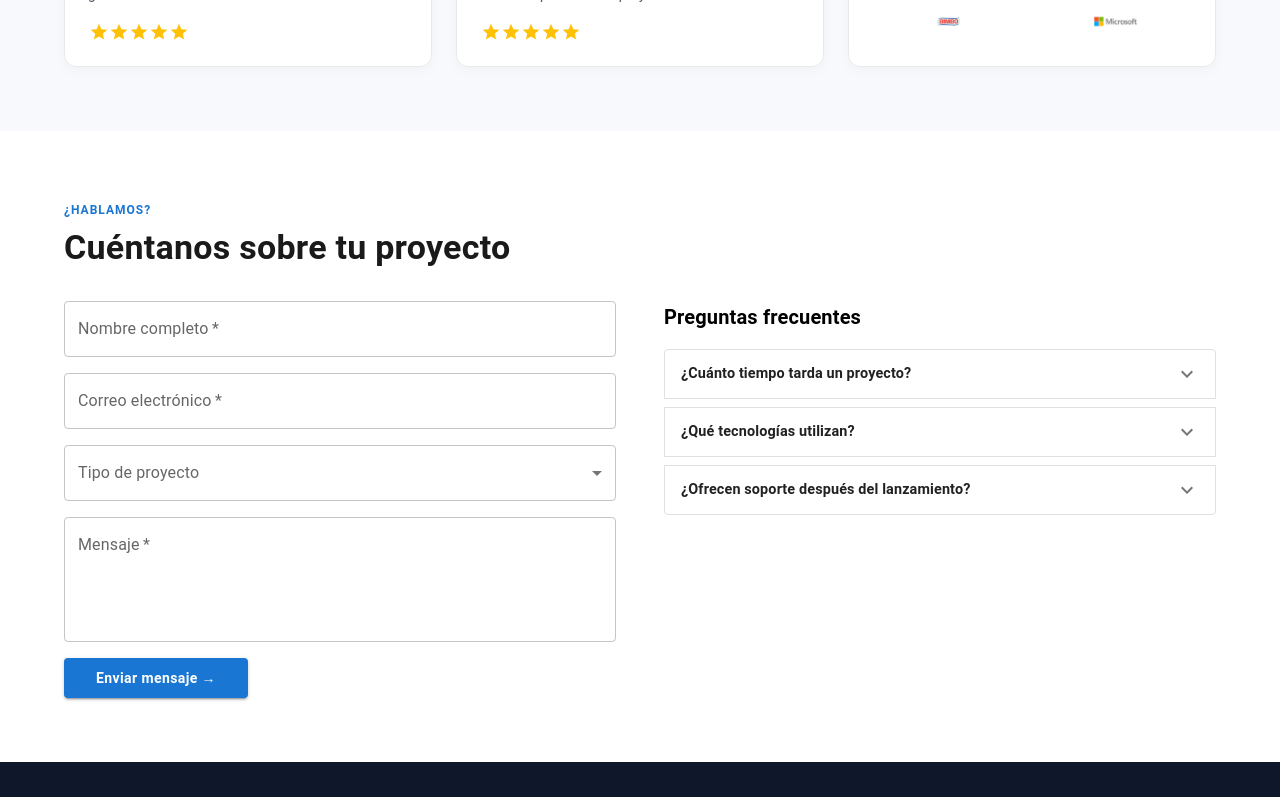
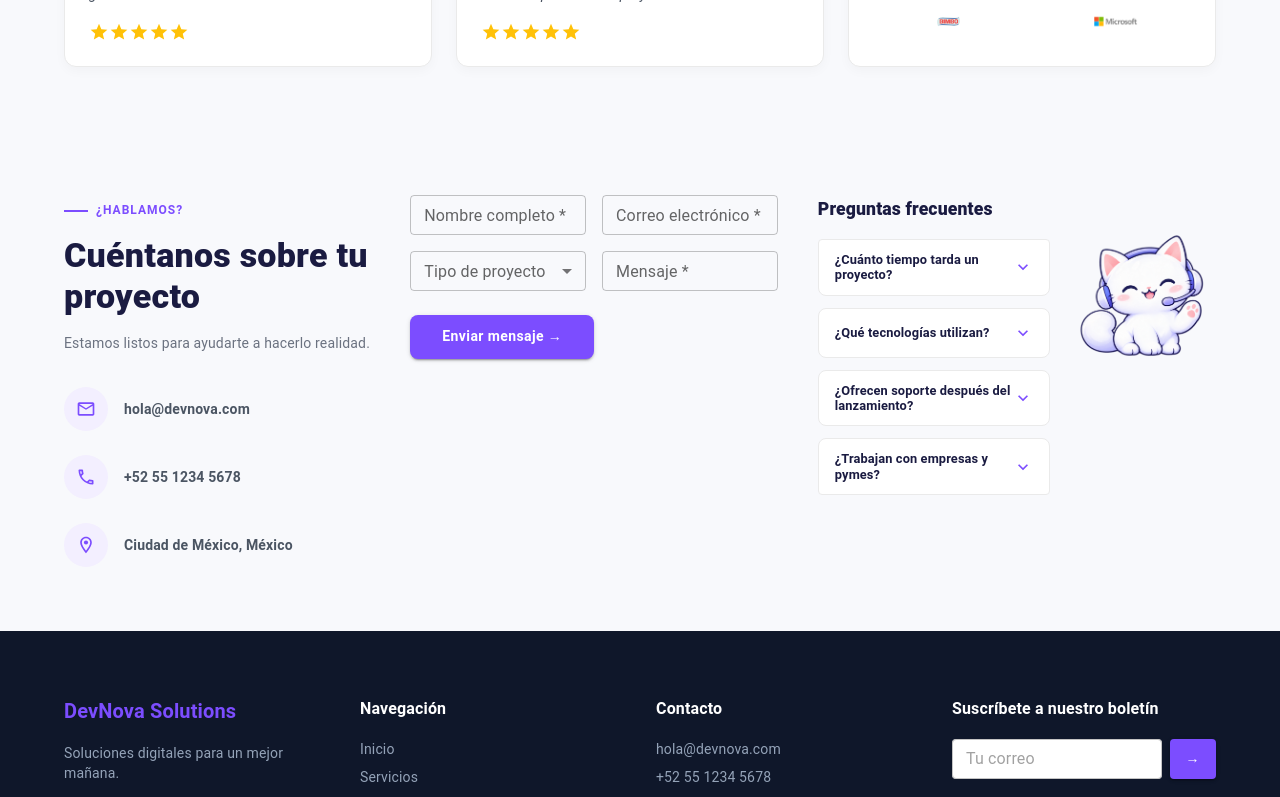
Before and after one commit to jessicahernandezt/dev-nova-solutions, a React (Vite) app: page /servicios in a window 1280 px wide. Shown: the part 3300-4097 px from the top of the page. Built offline with nearby package versions, Linux system fonts and the light colour scheme.

Commit message:
style: contacto actulizado

```diff
--- a/src/components/Contact.jsx
+++ b/src/components/Contact.jsx
@@ -1,45 +1,153 @@
 import { Box, Container, Typography, TextField, Button, Accordion, AccordionSummary, AccordionDetails } from '@mui/material';
 import ExpandMoreIcon from '@mui/icons-material/ExpandMore';
+import EmailOutlinedIcon from '@mui/icons-material/EmailOutlined';
+import PhoneOutlinedIcon from '@mui/icons-material/PhoneOutlined';
+import LocationOnOutlinedIcon from '@mui/icons-material/LocationOnOutlined';
 
 function Contact() {
   return (
-    <Container maxWidth="lg" sx={{ py: 8 }}>
-      <Typography variant="overline" sx={{ color: 'primary.main', fontWeight: 700 }}>¿HABLAMOS?</Typography>
-      <Typography variant="h4" sx={{ fontWeight: 700, color: '#1a1a1a', mb: 4 }}>Cuéntanos sobre tu proyecto</Typography>
+    <Box sx={{ backgroundColor: '#F8F9FC', py: 8 }}>
+      <Container maxWidth="lg">
 
-      <Box sx={{ display: 'grid', gridTemplateColumns: { xs: '1fr', md: '1fr 1fr' }, gap: 6 }}>
+        <Box sx={{ display: 'grid', gridTemplateColumns: { xs: '1fr', md: '1fr 1.2fr 1.3fr' }, gap: 5, alignItems: 'start' }}>
+
+          <Box>
+            <Box sx={{ display: 'flex', alignItems: 'center', gap: 1, mb: 1 }}>
+              <Box sx={{ width: 24, height: 2, backgroundColor: '#7c4dff' }} />
+              <Typography variant="overline" sx={{ color: '#7c4dff', fontWeight: 700, letterSpacing: 1 }}>
+                ¿HABLAMOS?
+              </Typography>
+            </Box>
+            <Typography variant="h4" sx={{ fontWeight: 800, color: '#1A1B41', mb: 2, lineHeight: 1.2 }}>
+              Cuéntanos sobre tu proyecto
+            </Typography>
+            <Typography variant="body2" sx={{ color: '#6b7280', mb: 4, lineHeight: 1.6 }}>
+              Estamos listos para ayudarte a hacerlo realidad.
+            </Typography>
+
+            <Box sx={{ display: 'flex', flexDirection: 'column', gap: 3 }}>
+              <Box sx={{ display: 'flex', alignItems: 'center', gap: 2 }}>
+                <Box sx={{ backgroundColor: '#F3EFFF', borderRadius: '50%', p: 1.5, display: 'flex', color: '#7c4dff' }}>
+                  <EmailOutlinedIcon fontSize="small" />
+                </Box>
+                <Typography variant="body2" sx={{ fontWeight: 600, color: '#4b5563' }}>hola@devnova.com</Typography>
+              </Box>
+              <Box sx={{ display: 'flex', alignItems: 'center', gap: 2 }}>
+                <Box sx={{ backgroundColor: '#F3EFFF', borderRadius: '50%', p: 1.5, display: 'flex', color: '#7c4dff' }}>
+                  <PhoneOutlinedIcon fontSize="small" />
+                </Box>
+                <Typography variant="body2" sx={{ fontWeight: 600, color: '#4b5563' }}>+52 55 1234 5678</Typography>
+              </Box>
+              <Box sx={{ display: 'flex', alignItems: 'center', gap: 2 }}>
+                <Box sx={{ backgroundColor: '#F3EFFF', borderRadius: '50%', p: 1.5, display: 'flex', color: '#7c4dff' }}>
+                  <LocationOnOutlinedIcon fontSize="small" />
+                </Box>
+                <Typography variant="body2" sx={{ fontWeight: 600, color: '#4b5563' }}>Ciudad de México, México</Typography>
+              </Box>
+            </Box>
+          </Box>
+
           <Box component="form" sx={{ display: 'flex', flexDirection: 'column', gap: 2 }}>
-          <TextField label="Nombre completo" variant="outlined" fullWidth required />
-          <TextField label="Correo electrónico" variant="outlined" fullWidth required type="email" />
-          <TextField label="Tipo de proyecto" variant="outlined" fullWidth select SelectProps={{ native: true }}>
+            <Box sx={{ display: 'flex', gap: 2, flexDirection: { xs: 'column', sm: 'row' } }}>
+              <TextField label="Nombre completo *" fullWidth size="small" InputProps={{ sx: { borderRadius: 2, backgroundColor: '#fff' } }} />
+              <TextField label="Correo electrónico *" fullWidth size="small" InputProps={{ sx: { borderRadius: 2, backgroundColor: '#fff' } }} />
+            </Box>
+            <Box sx={{ display: 'flex', gap: 2, flexDirection: { xs: 'column', sm: 'row' } }}>
+              <TextField
+                label="Tipo de proyecto"
+                select
+                SelectProps={{ native: true }}
+                fullWidth
+                size="small"
+                InputProps={{ sx: { borderRadius: 2, backgroundColor: '#fff' } }}
+              >
                 <option value=""></option>
                 <option value="web">Desarrollo Web</option>
                 <option value="movil">Aplicación Móvil</option>
                 <option value="software">Software a la medida</option>
               </TextField>
-          <TextField label="Mensaje" variant="outlined" fullWidth multiline rows={4} required />
-          <Button variant="contained" sx={{ alignSelf: 'flex-start', textTransform: 'none', fontWeight: 600, px: 4, py: 1 }}>
+              <TextField
+                label="Mensaje *"
+                multiline
+                rows={1}
+                fullWidth
+                size="small"
+                InputProps={{ sx: { borderRadius: 2, backgroundColor: '#fff' } }}
+              />
+            </Box>
+            <Button
+              variant="contained"
+              sx={{
+                alignSelf: 'flex-start',
+                textTransform: 'none',
+                fontWeight: 600,
+                px: 4,
+                py: 1.2,
+                borderRadius: 2,
+                backgroundColor: '#7c4dff',
+                mt: 1,
+                '&:hover': { backgroundColor: '#6a3de8' }
+              }}
+            >
               Enviar mensaje →
             </Button>
           </Box>
 
           <Box>
-          <Typography variant="h6" sx={{ fontWeight: 700, mb: 2 }}>Preguntas frecuentes</Typography>
-          {['¿Cuánto tiempo tarda un proyecto?', '¿Qué tecnologías utilizan?', '¿Ofrecen soporte después del lanzamiento?'].map((faq, index) => (
-            <Accordion key={index} sx={{ mb: 1, boxShadow: 'none', border: '1px solid #e0e0e0', '&:before': { display: 'none' } }}>
-              <AccordionSummary expandIcon={<ExpandMoreIcon />}>
-                <Typography sx={{ fontWeight: 600, fontSize: '0.9rem' }}>{faq}</Typography>
+            <Box sx={{ display: 'flex', justifyContent: 'space-between', alignItems: 'flex-start' }}>
+
+              <Box sx={{ flex: 1 }}>
+                <Typography variant="h6" sx={{ fontWeight: 800, color: '#1A1B41', mb: 2, fontSize: '1.1rem' }}>
+                  Preguntas frecuentes
+                </Typography>
+                {[
+                  '¿Cuánto tiempo tarda un proyecto?',
+                  '¿Qué tecnologías utilizan?',
+                  '¿Ofrecen soporte después del lanzamiento?',
+                  '¿Trabajan con empresas y pymes?'
+                ].map((faq, index) => (
+                  <Accordion
+                    key={index}
+                    sx={{
+                      mb: 1.5,
+                      boxShadow: 'none',
+                      border: '1px solid #EAEAEA',
+                      borderRadius: 2,
+                      backgroundColor: '#fff',
+                      '&:before': { display: 'none' }
+                    }}
+                  >
+                    <AccordionSummary expandIcon={<ExpandMoreIcon sx={{ color: '#7c4dff', fontSize: 20 }} />}>
+                      <Typography sx={{ fontWeight: 600, fontSize: '0.8rem', color: '#1A1B41', lineHeight: 1.2 }}>
+                        {faq}
+                      </Typography>
                     </AccordionSummary>
                     <AccordionDetails>
-                <Typography variant="body2" color="text.secondary">
-                  El tiempo depende de la complejidad, pero siempre mantenemos una comunicación clara.
+                      <Typography variant="body2" sx={{ color: '#6b7280', fontSize: '0.8rem' }}>
+                        Nos adaptamos a tus necesidades. Contáctanos para darte un estimado.
                       </Typography>
                     </AccordionDetails>
                   </Accordion>
                 ))}
               </Box>
+
+
+              <Box sx={{ display: { xs: 'none', lg: 'block' }, width: '150px', ml: 2, mt: 3 }}>
+                <Box
+                  component="img"
+                  src="/catcontact.png"
+                  alt="Gatito"
+                  sx={{ width: '100%', objectFit: 'contain' }}
+                />
+              </Box>
+
+            </Box>
+          </Box>
+
         </Box>
       </Container>
+    </Box>
   );
 }
+
 export default Contact;
```
Also changed, not shown: public/catcontact.png (renamed from public/img (7).png). Lines whose indentation alone changed are shown as unchanged.
